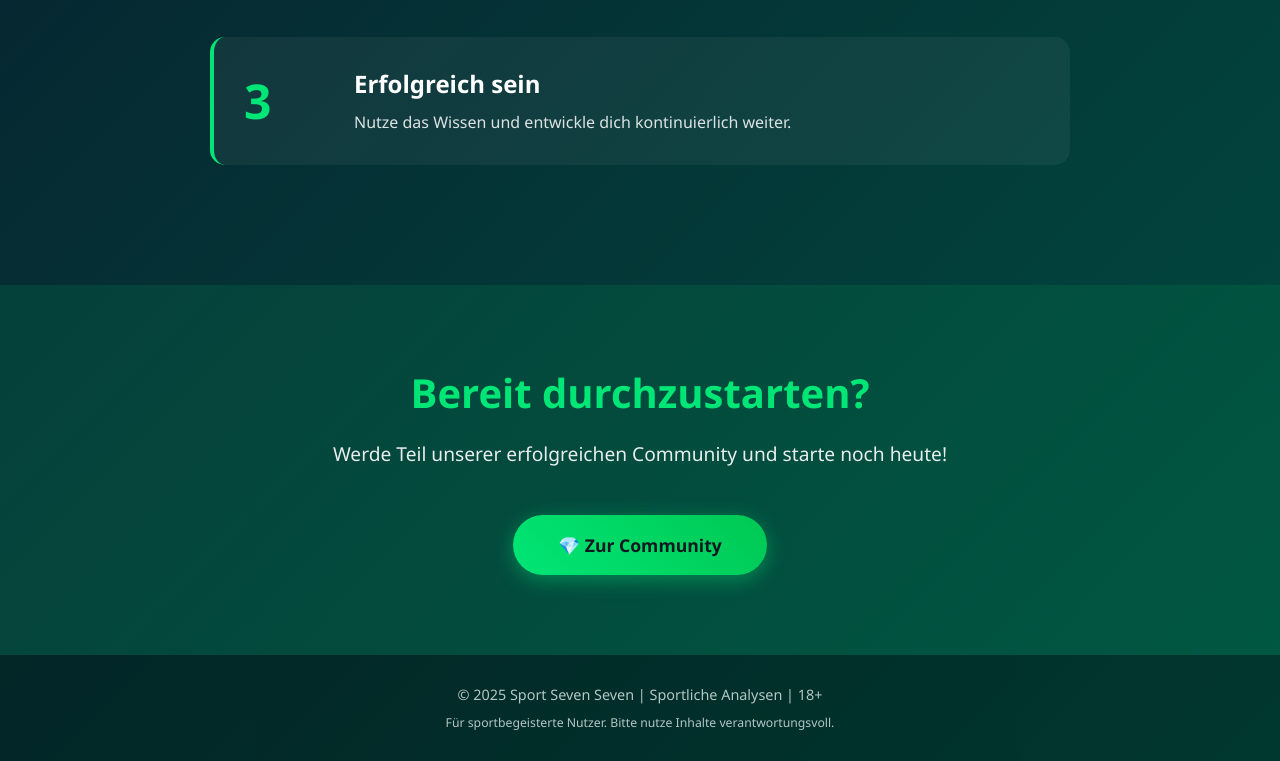
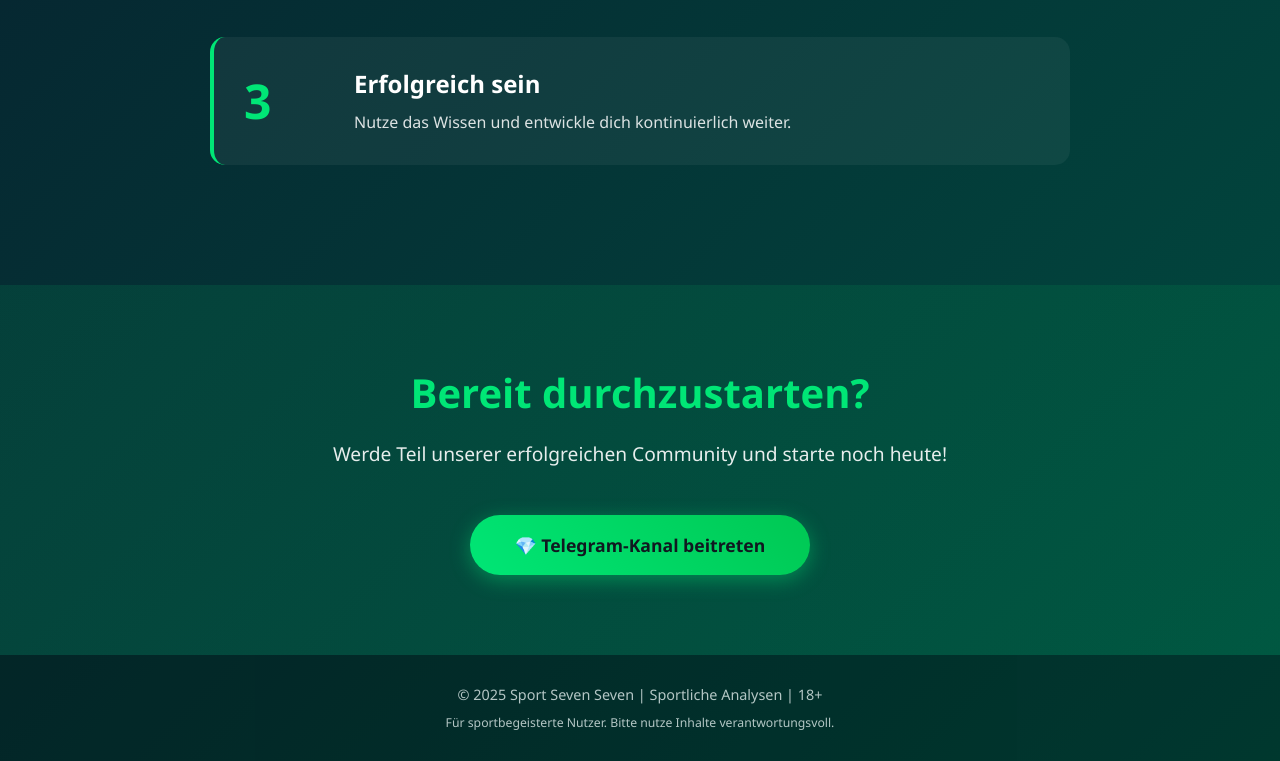
Before and after one commit to sportsevenseven/sportsevenseven-, a plain HTML site: page index.html in a window 1280 px wide. Shown: the part 1423-2184 px from the top of the page. Drawn offline with Linux system fonts and the light colour scheme.

Commit message:
Update CTA link text for community section

```diff
--- a/index.html
+++ b/index.html
@@ -266,7 +266,7 @@
   <section class="cta">
     <h2>Bereit durchzustarten?</h2>
     <p>Werde Teil unserer erfolgreichen Community und starte noch heute!</p>
-    <a class="btn" href="https://t.me/Sportsevenseven" target="_blank">💎 Zur Community</a>
+    <a class="btn" href="https://t.me/Sportsevenseven" target="_blank">💎 Telegram-Kanal beitreten</a>
   </section>
 
   <footer>
```
